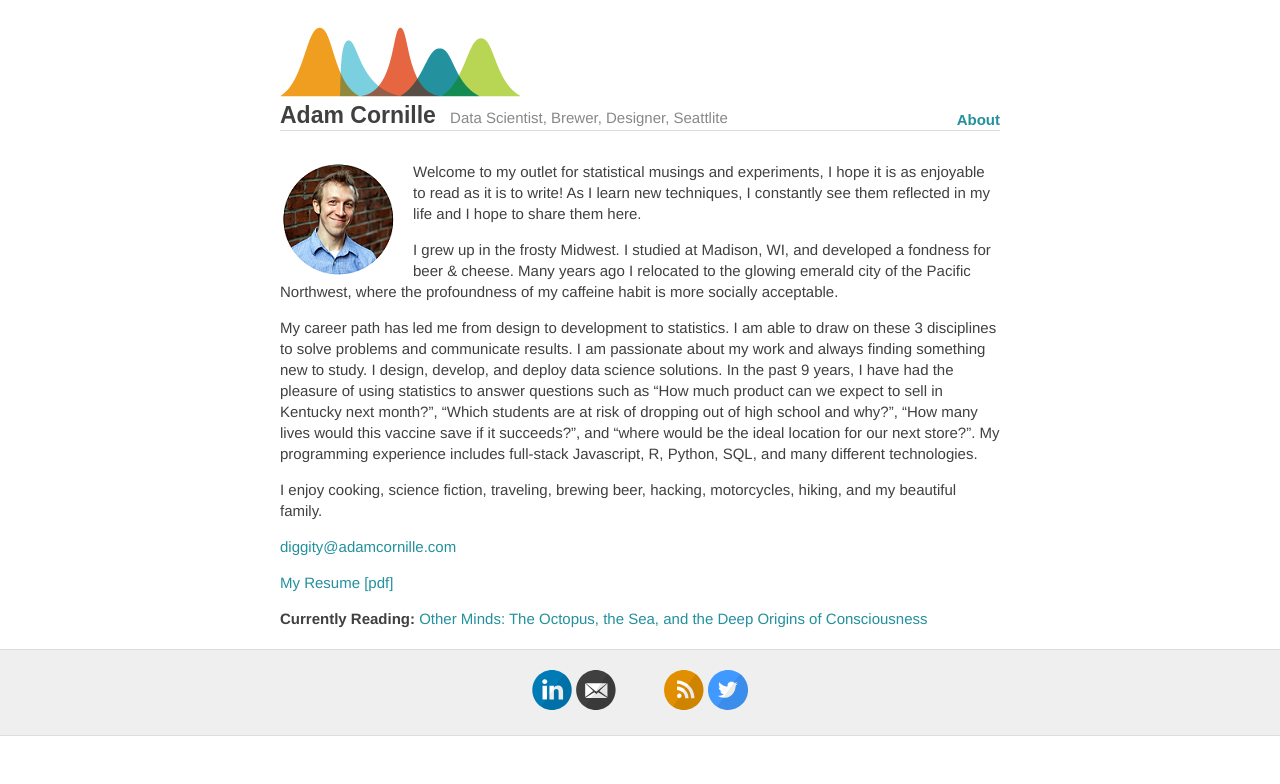
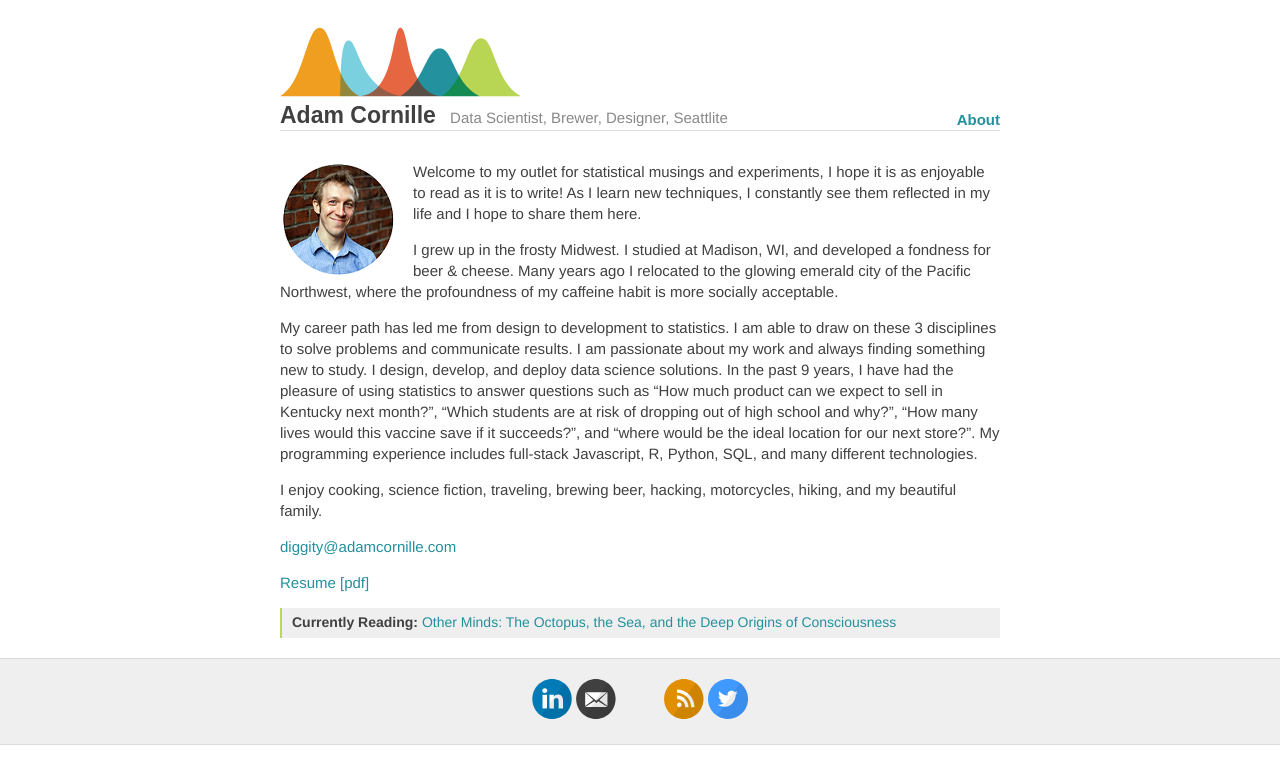
Before and after one commit to lafncow/lafncow.github.io, a Jekyll site: the page built from about.md, in a window 1280 px wide. Shown: the top 784 px of the page. Built offline with Jekyll 4.4.1, drawn with Linux system fonts in a browser that asks for light colours.

Commit message:
Page blockquote style

```diff
--- a/about.md
+++ b/about.md
@@ -14,7 +14,7 @@ I enjoy cooking, science fiction, traveling, brewing beer, hacking, motorcycles,
 
 [diggity@adamcornille.com](mailto:diggity+website@adamcornille.com)
 
-<a href="http://adamcornille.com/docs/Adam_Cornille.pdf" target="_blank">My Resume [pdf]</a>
+<a href="http://adamcornille.com/docs/Adam_Cornille.pdf" target="_blank">Resume [pdf]</a>
 
 > **Currently Reading:** <a href="https://www.nytimes.com/2016/12/27/books/review/other-minds-peter-godfrey-smith.html?_r=0" target="_blank">Other Minds: The Octopus, the Sea, and the Deep Origins of Consciousness</a>
 {: .caption}
--- a/style.scss
+++ b/style.scss
@@ -340,6 +340,42 @@ nav {
   }
 }
 
+.page {
+  blockquote {
+    margin: 1.8em .8em;
+    border-left: 5px solid $reddish;
+    padding: 0.1em 1em;
+    color: $darkGray;
+    font-size: 22px;
+    font-style: italic;
+    background: #EFEFEF;
+  }
+
+  blockquote blockquote {
+    margin: 0;
+    border: none;
+    padding: 0;
+    color: $gray;
+    font-size: 14px;
+    text-align: right;
+    font-style: normal;
+  }
+
+  blockquote.caption {
+    border-left: 2px solid #BADA55;
+    margin: 0;
+    font-size: 14px;
+    font-weight: normal;
+    font-style: normal;
+    padding: 5px 10px;
+    color: #404040;
+  }
+  blockquote.caption p{
+    margin:0;
+    padding:0;
+  }
+}
+
 .wrapper-footer {
   margin-top: 20px;
   border-top: 1px solid $lightGray;
```
